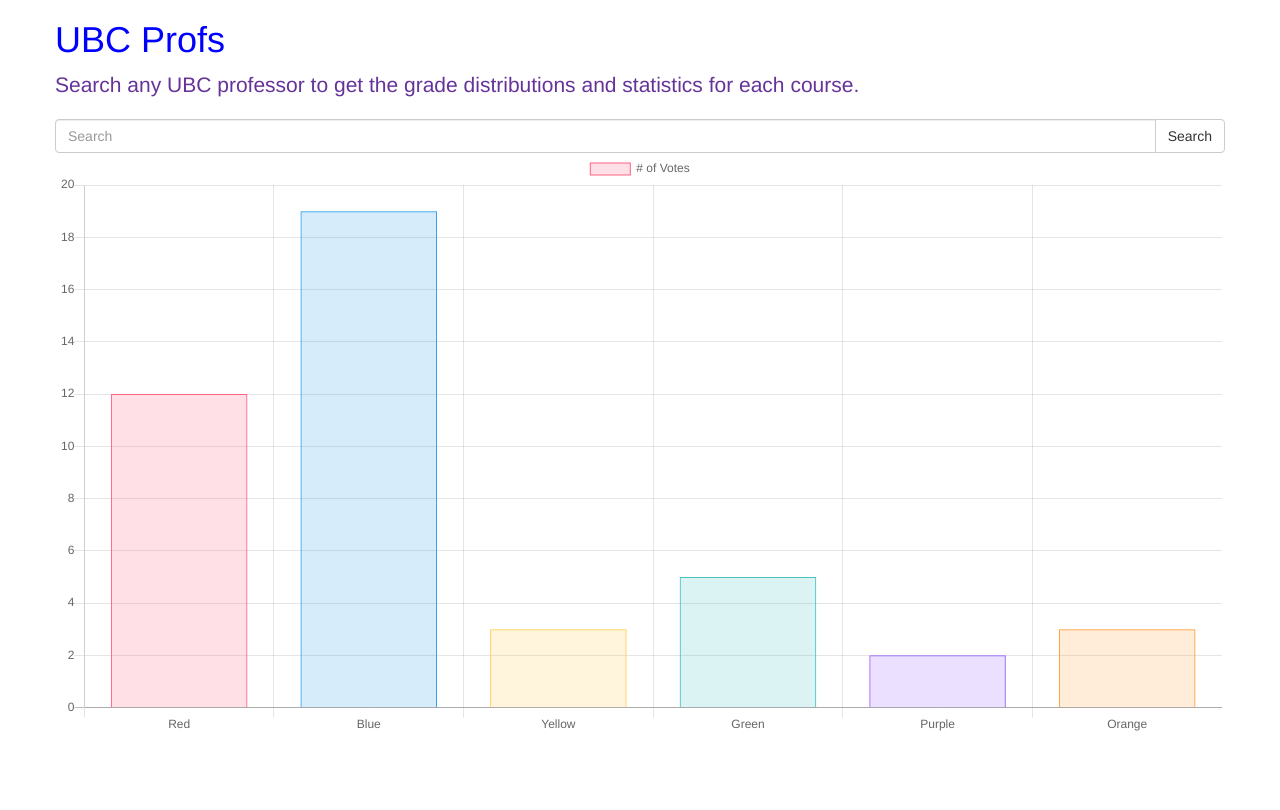
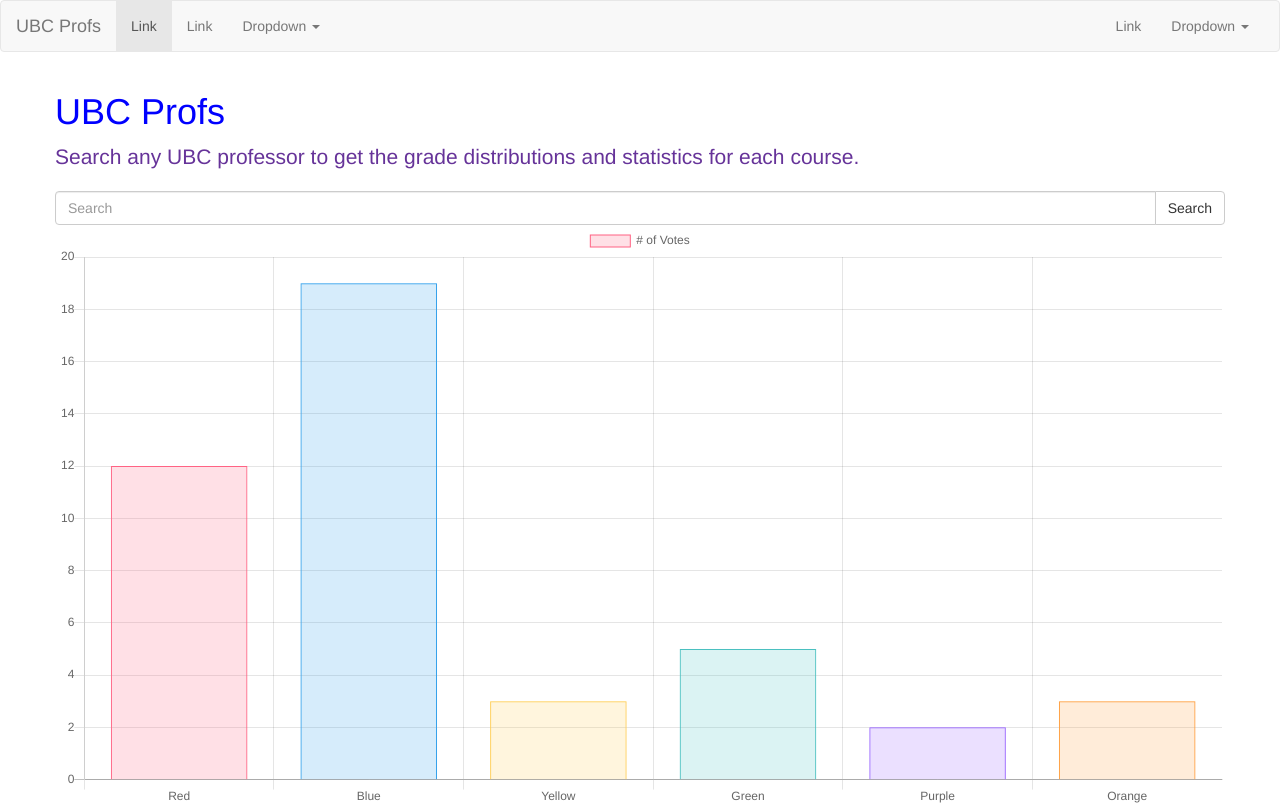
Before and after one commit to christopherhui/ubc-profs-api, a Flask app: page / in a window 1280 px wide. Before the commit the page ends 731 px from the top, so only its background shows below. Run offline with Flask 2, Linux system fonts and the light colour scheme; some libraries are stand-ins or nearby versions.

Commit message:
Create navbar

```diff
--- a/templates/index.html
+++ b/templates/index.html
@@ -27,6 +27,8 @@
 
             <script src="https://cdn.jsdelivr.net/gh/xcash/bootstrap-autocomplete@v2.3.0/dist/latest/bootstrap-autocomplete.min.js"></script>
 
+            {% include 'navbar.html' %}
+
             {% block container %}{% endblock %}
 
             <script src="{{ url_for('static', filename='javascript/home.js') }}"></script>
--- /dev/null
+++ b/templates/navbar.html
@@ -0,0 +1,43 @@
+<nav class="navbar navbar-default">
+    <div class="container-fluid">
+      <!-- Brand and toggle get grouped for better mobile display -->
+      <div class="navbar-header">
+        <button type="button" class="navbar-toggle collapsed" data-toggle="collapse" data-target="#bs-example-navbar-collapse-1" aria-expanded="false">
+          <span class="sr-only">Toggle navigation</span>
+          <span class="icon-bar"></span>
+          <span class="icon-bar"></span>
+          <span class="icon-bar"></span>
+        </button>
+        <a class="navbar-brand" href="#">UBC Profs</a>
+      </div>
+
+      <!-- Collect the nav links, forms, and other content for toggling -->
+      <div class="collapse navbar-collapse" id="bs-example-navbar-collapse-1">
+        <ul class="nav navbar-nav">
+          <li class="active"><a href="#">Link <span class="sr-only">(current)</span></a></li>
+          <li><a href="#">Link</a></li>
+          <li class="dropdown">
+            <a href="#" class="dropdown-toggle" data-toggle="dropdown" role="button" aria-haspopup="true" aria-expanded="false">Dropdown <span class="caret"></span></a>
+            <ul class="dropdown-menu">
+              <li><a href="#">Action</a></li>
+            </ul>
+          </li>
+        </ul>
+        <!--<form class="navbar-form navbar-left">
+          <div class="form-group">
+            <input type="text" class="form-control" placeholder="Search">
+          </div>
+          <button type="submit" class="btn btn-default">Submit</button>
+        </form>-->
+        <ul class="nav navbar-nav navbar-right">
+          <li><a href="#">Link</a></li>
+          <li class="dropdown">
+            <a href="#" class="dropdown-toggle" data-toggle="dropdown" role="button" aria-haspopup="true" aria-expanded="false">Dropdown <span class="caret"></span></a>
+            <ul class="dropdown-menu">
+              <li><a href="#">Action</a></li>
+            </ul>
+          </li>
+        </ul>
+      </div><!-- /.navbar-collapse -->
+    </div><!-- /.container-fluid -->
+  </nav>
```
